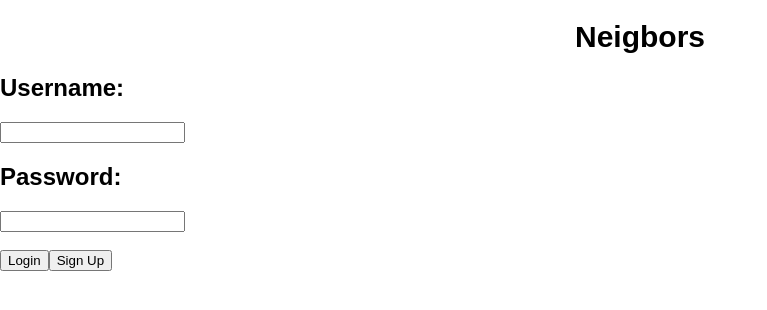
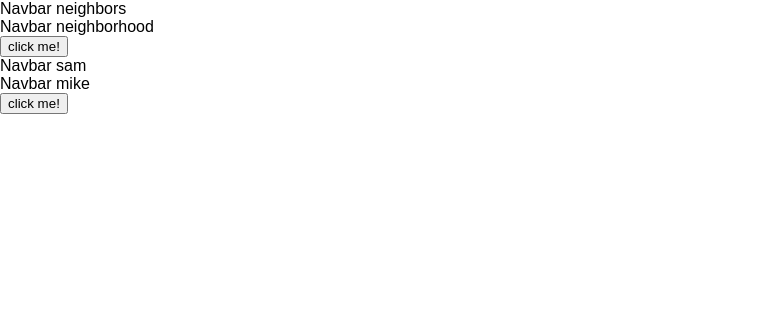
Before and after one commit to shughes1992/neighbors, a React app in the folder client/: page / in a window 1280 px wide. Shown: the top 310 px of the page, without its empty margins (0-767 px from the left). Built offline with nearby package versions, Linux system fonts and the light colour scheme.

Commit message:
complete structure of components

```diff
--- a/client/src/App.js
+++ b/client/src/App.js
@@ -1,24 +1,16 @@
 import React, { Component } from 'react';
 // import '../public/stylesheets/style.css'
 import background from './components/assets/images/neighbors-2.jpg';
-import './App.css';
-
-const title={
-  fontSize: "30px",
-  textAlign: "center"
-}
+import NavBar from './components/Navigation/Navigation'
+import classes from './App.css';
 
 class App extends Component {
-
-  constructor () {
-    super()
-    this.state = {
+  state = {
     name: "Neigbors",
     authenticated: false
   }
-  }
-
-login(){
+  login = (event) => {
+    console.log(event.target.id)
     this.setState({
       authenticated: true
     })
@@ -26,40 +18,10 @@ login(){
 
   render() {
     return (
-      <div className="App">
-
-        <header className="App-header">
-        <h1 style={title}>{this.state.name}</h1>
-
-        {this.state.authenticated&&
-        <img src={background} className="App-background" alt="neigborhood" style={{height: 700, opacity: 0.5}}/>
-      }
-
-        {!this.state.authenticated&&
       <div>
-              <h2> Username: </h2>
-              <input />
-              <h2> Password: </h2>
-              <input />
-              <br />
-              <br />
-
-              <button onClick={()=>this.login()}>
-                Login
-              </button>
-              <button>
-                Sign Up
-              </button>
+        <NavBar name1="neighbors" name2="neighborhood" clicked={this.login}/>
+        <NavBar name1='sam' name2='mike' clicked={this.login}/>
       </div>
-        }
-
-
-        </header>
-
-
-      </div>
-
-
     );
   }
 }
--- /dev/null
+++ b/client/src/components/Navigation/Navigation.js
@@ -0,0 +1,32 @@
+// import React, { Component } from 'react';
+//
+// // Class component
+// class NavBar extends Component {
+//   state = {
+//
+//   }
+//
+//   render () {
+//     return (
+//       <div>Navbar {this.props}</div>
+//     )
+//   }
+// }
+//
+// export default NavBar;
+
+
+// Functional component
+import React from 'react';
+
+const Navbar = (props) => {
+  return (
+    <div>
+      <div>Navbar {props.name1}</div>
+      <div>Navbar {props.name2}</div>
+      <button id={props.name1} onClick={props.clicked}>click me!</button>
+    </div>
+  )
+}
+
+export default Navbar;
--- /dev/null
+++ b/client/src/components/layout/ChatRoom/ChatRoom.css
@@ -0,0 +1,3 @@
+.SomeClassName{
+
+}
--- /dev/null
+++ b/client/src/components/layout/ChatRoom/ChatRoom.js
@@ -0,0 +1,4 @@
+import React from 'react';
+import classes from './ChatRoom.css'
+
+// <div className{classes.SomeClassName}>
```
Also changed, not shown: client/src/components/Navigation/navigation.css (added), client/src/components/layout/ChatRoom/ChatBox/ChatBox.js (added), client/src/utils/apiRequests.js (added), 2 other files (tests, documents, lock files or other folders). Lines whose indentation alone changed are shown as unchanged.
